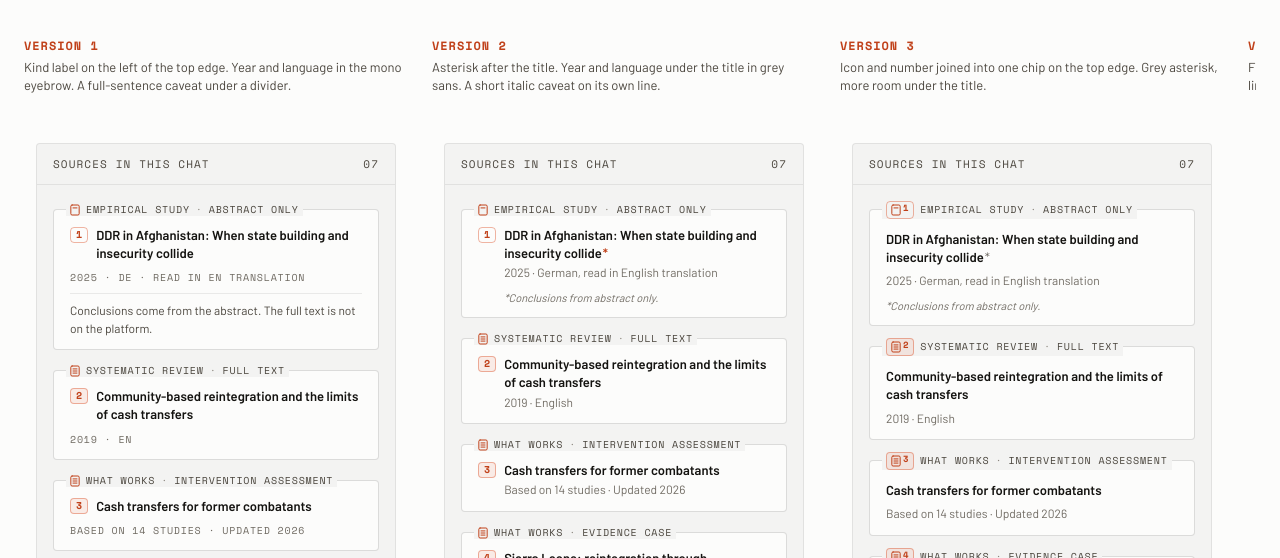
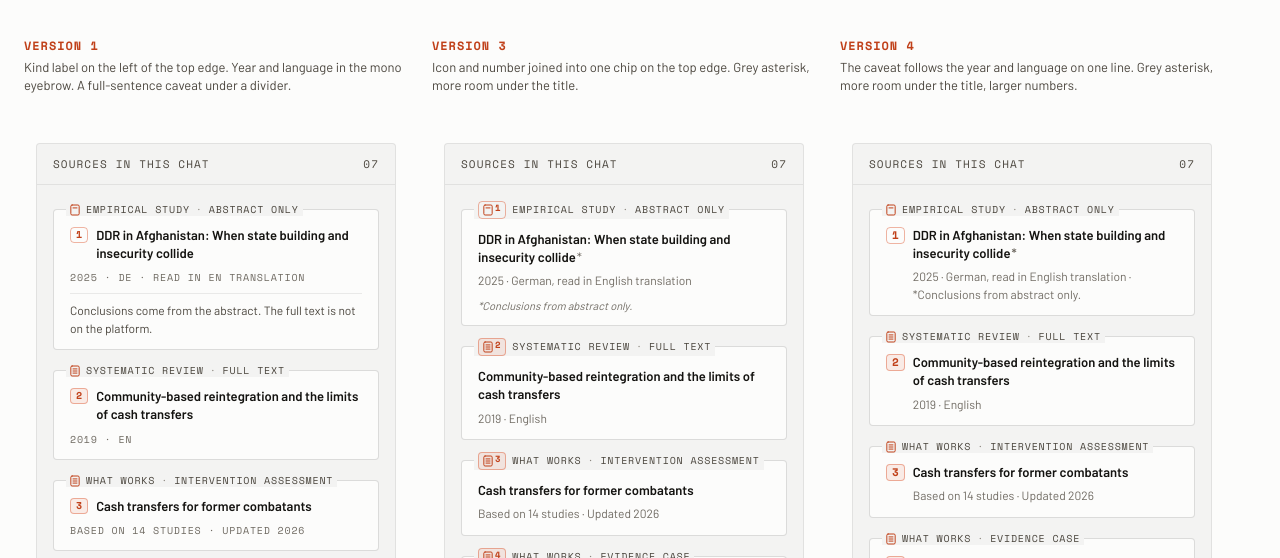
Before and after one commit to ThatMattGillespie/evidence-marks, a plain HTML site: page compare/index.html in a window 1280 px wide. Shown: the part 242-800 px from the top of the page. Drawn offline with nearby package versions, Linux system fonts and the light colour scheme.

Commit message:
Compare page: drop Version 2
Co-Authored-By: Claude Opus 5.5 <noreply@anthropic.com>

```diff
--- a/compare/index.html
+++ b/compare/index.html
@@ -40,9 +40,8 @@
   <p class="lede">The same seven sources in each version, at the pane's real width. Scroll sideways if they don't all fit. Each heading opens that version in full, with the icon set and the chat answer.</p>
   <div class="row">
     <div class="col"><h2><a href="../">Version 1</a></h2><p>Kind label on the left of the top edge. Year and language in the mono eyebrow. A full-sentence caveat under a divider.</p><iframe src="../?pane" title="Version 1 sidebar"></iframe></div>
-    <div class="col"><h2><a href="../v2/">Version 2</a></h2><p>Asterisk after the title. Year and language under the title in grey sans. A short italic caveat on its own line.</p><iframe src="../v2/?pane" title="Version 2 sidebar"></iframe></div>
     <div class="col"><h2><a href="../v3/">Version 3</a></h2><p>Icon and number joined into one chip on the top edge. Grey asterisk, more room under the title.</p><iframe src="../v3/?pane" title="Version 3 sidebar"></iframe></div>
-    <div class="col"><h2><a href="../v4/">Version 4</a></h2><p>From Version 2. The caveat follows the year and language on one line. Grey asterisk, more room under the title, larger numbers.</p><iframe src="../v4/?pane" title="Version 4 sidebar"></iframe></div>
+    <div class="col"><h2><a href="../v4/">Version 4</a></h2><p>The caveat follows the year and language on one line. Grey asterisk, more room under the title, larger numbers.</p><iframe src="../v4/?pane" title="Version 4 sidebar"></iframe></div>
   </div>
 </main>
 <script>
```
